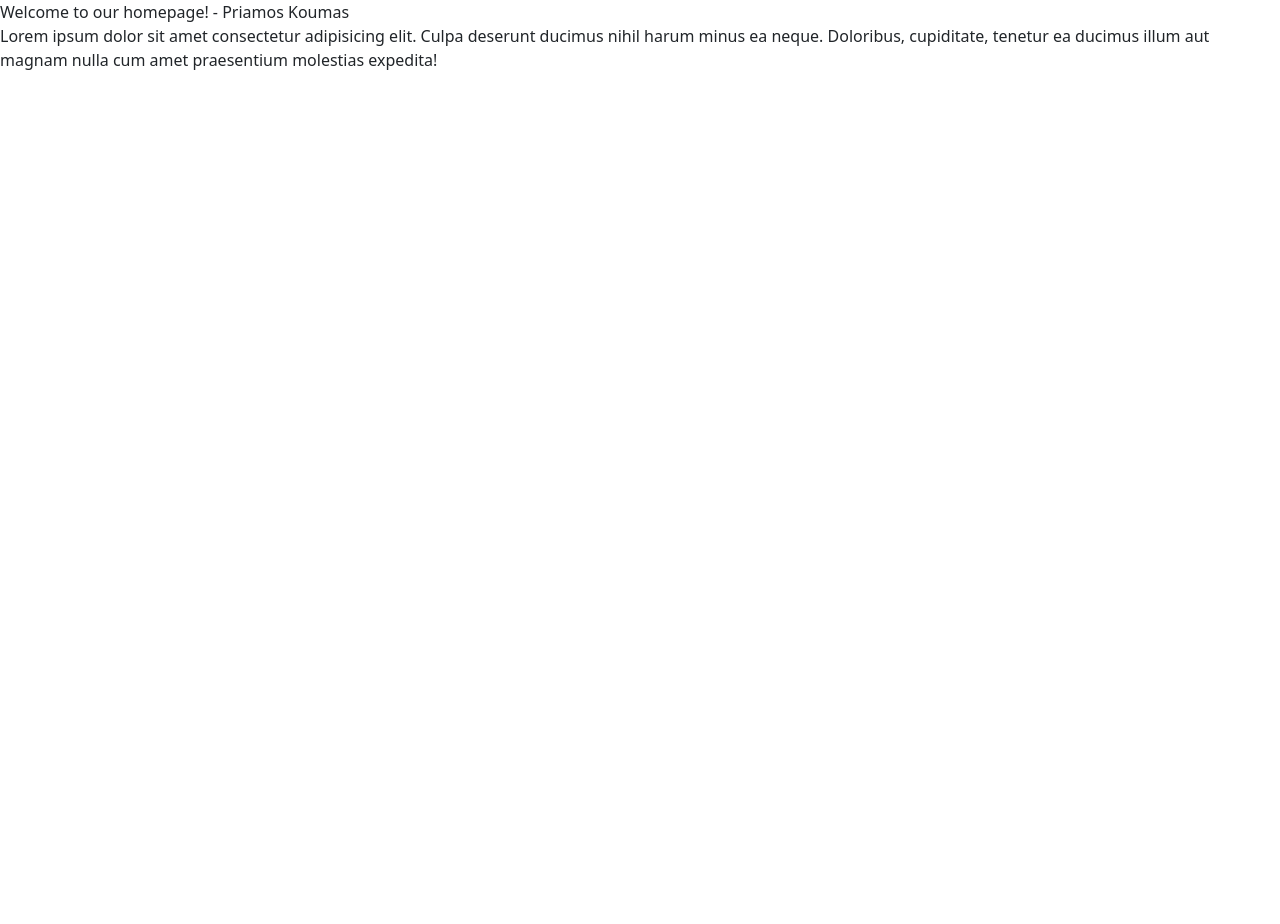
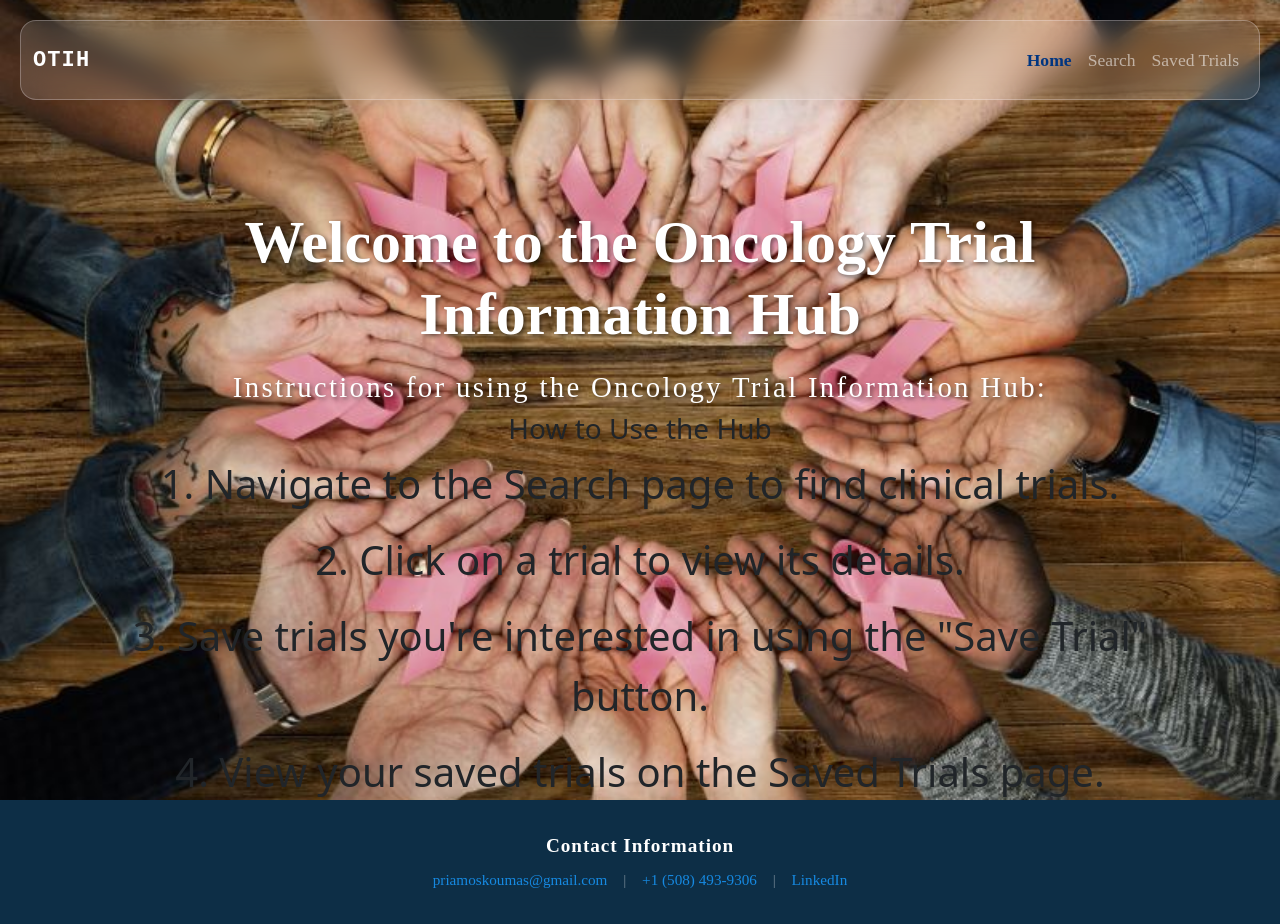
Before and after one commit to crisst330/oncology-trial-information-hub-project-2, a website: page frontend/index.html in a window 1280 px wide. Before the commit the page ends 800 px from the top, so only its background shows below. Drawn offline with nearby package versions, Linux system fonts and the light colour scheme.

Commit message:
homepage foundations

```diff
--- a/frontend/index.html
+++ b/frontend/index.html
@@ -18,12 +18,73 @@
     <link rel="stylesheet" href="style/styles.css" />
   </head>
   <body>
-    <header>Welcome to our homepage! - Priamos Koumas</header>
-    <p>
-      Lorem ipsum dolor sit amet consectetur adipisicing elit. Culpa deserunt
-      ducimus nihil harum minus ea neque. Doloribus, cupiditate, tenetur ea
-      ducimus illum aut magnam nulla cum amet praesentium molestias expedita!
-    </p>
-    <script type="module" src="./js/main.js"></script>
-  </body>
+    <!--This is a link to a YouTube video used for the index:
+https://www.youtube.com/watch?v=h5apE3E72wY&list=PLj0z0WBaTiH7jOjO7C0w2lSeuuisoiSR9
+-->
+
+<body>
+<nav class="navbar navbar-expand-lg navbar-dark fixed-top">
+  <div class="container-fluid">
+    <a class="navbar-brand" href="index.html"><span class="brand-prompt"></span>
+      OTIH</a>
+    <button class="navbar-toggler" type="button" data-bs-toggle="collapse"
+    data-bs-target="#navbarNav" aria-controls="navbarNav" aria-expanded="false"
+    aria-label="Toggle navigation">
+      <span class="navbar-toggler-icon"></span>
+    </button>
+    <div class="collapse navbar-collapse" id="navbarNav">
+      <ul class="navbar-nav ms-auto">
+        <li class="nav-item">
+          <a class="nav-link active" aria-current="page" href="index.html">
+            Home</a>
+        </li>
+        <li class="nav-item">
+          <a class="nav-link" href="search.html">Search</a>
+        </li>
+        <li class="nav-item">
+          <a class="nav-link" href="saved.html">Saved Trials</a>
+        </li>
+
+        </li>
+      </ul>
+    </div>
+  </div>
+</nav>
+<section class="hero-section">
+  <img src="images/cancercommunity.jpg" alt="Cancer Community"
+  class="hero-bg-img">
+  <div class= "container d-flex flex-column align-items-center text-center
+  justify-content-center fs-1">
+    <h1>Welcome to the Oncology Trial Information Hub</h1>
+    <h2>Instructions for using the Oncology Trial Information Hub:</h2>
+    <div class="hero-instructions">
+      <h3>How to Use the Hub</h3>
+      <p>1. Navigate to the Search page to find clinical trials.</p>
+      <p>2. Click on a trial to view its details.</p>
+      <p>3. Save trials you're interested in using the "Save Trial" button.</p>
+      <p>4. View your saved trials on the Saved Trials page.</p>
+    </div>
+  </div>
+</section>
+
+  <footer class="site-footer">
+    <div class="container">
+      <p class="footer-name">Contact Information</p>
+      <div class="footer-contact">
+        <a href="mailto:priamoskoumas@gmail.com">priamoskoumas@gmail.com</a>
+        <span class="footer-divider">|</span>
+        <a href="tel:+15084939306">+1 (508) 493-9306</a>
+        <span class="footer-divider">|</span>
+        <a href="https://linkedin.com/in/priamos" target="_blank" rel="noopener
+        noreferrer">LinkedIn</a>
+      </div>
+    </div>
+  </footer>
+  <script src=
+  "https://cdn.jsdelivr.net/npm/bootstrap@5.3.8/dist/js/bootstrap.bundle.min.js"
+  integrity=
+  "sha384-FKyoEForCGlyvwx9Hj09JcYn3nv7wiPVlz7YYwJrWVcXK/BmnVDxM+D2scQbITxI"
+  crossorigin="anonymous"></script>
+  <script src="js/main.js" type="module"></script>
+</body>
 </html>
--- a/frontend/style/styles.css
+++ b/frontend/style/styles.css
@@ -1,3 +1,148 @@
-h1 {
-    background-color: blue;
+html, body {
+   margin: 0;
+   padding: 0;
+   min-height: 100%;
 }
+
+.navbar-brand {
+    font-size: 22px;
+    font-weight: 700;
+    color: white;
+    font-family: 'Courier New', Courier, monospace;
+    font-style: normal;
+    float: left;
+    letter-spacing: 0.05em;
+}
+
+.brand-prompt {
+    color: #ffffff;
+    text-shadow: 0 0 8px rgba(255, 255, 255, 0.9), 0 0 20px rgba
+    (255, 255, 255, 0.6);
+}
+
+
+.navbar {
+    background: rgba(255, 257, 253, 0.13);
+    backdrop-filter: blur(12px);
+    -webkit-backdrop-filter: blur(12px);
+    border: 1px solid rgba(255, 246, 255, 0.27);
+    min-height: 80px;
+    margin: 20px;
+    border-radius: 16px;
+}
+
+.navbar.navbar-shrink {
+    min-height: 60px;
+    margin: 10px 20px;
+    background: rgba(255, 255, 255, 0.35);
+}
+
+.nav-link {
+    font-size: 1.1rem;
+    font-family: Cinzel, raleway;
+}
+
+.navbar .navbar-nav .nav-link.active {
+    color: #003580;
+    font-weight: bold;
+}
+
+.navbar-toggler:focus{
+    outline: none;
+    box-shadow: none;
+}
+
+.nav-item {
+    position: relative;
+}
+
+.nav-link::before {
+    content: "";
+    position: absolute;
+    width: 0;
+    height: 2px;
+    bottom: 0;
+    left: 0;
+    background-color: rgb(22, 137, 225);
+    visibility: hidden;
+    transition: width 0.3s ease-in-out, visibility 0.3s ease-in-out;
+}
+
+.nav-link:hover::before {
+    width: 100%;
+    visibility: visible;
+}
+
+.hero-section {
+    position: relative;
+    width: 100%;
+    height: 100vh;
+    overflow: hidden;
+}
+
+.hero-bg-img {
+    position: absolute;
+    inset: 0;
+    width: 100%;
+    height: 100%;
+    object-fit: cover;
+    object-position: center;
+}
+
+.hero-section .container {
+    height: 100vh;
+    z-index: 1;
+    position: relative;
+}
+
+.hero-section .container h1 {
+    font-size: 1.5em;
+    color: white;
+    font-family: Cinzel, raleway;
+    font-weight: bold;
+    text-shadow: 2px 2px 4px rgba(0, 0, 0, 0.5);
+    margin-top: 20%;
+}
+
+.hero-section .container h2 {
+    font-size: 1.8rem;
+    color: white;
+    font-family: Cinzel, raleway;
+    font-weight: normal;
+    text-shadow: 2px 2px 4px rgba(0, 0, 0, 0.5);
+    letter-spacing: 0.08em;
+    margin-top: 12px;
+}
+
+.site-footer {
+    background: rgba(1, 35, 61, 0.95);
+    color: white;
+    text-align: center;
+    padding: 32px 16px;
+    font-family: Cinzel, raleway;
+}
+
+.footer-name {
+    font-size: 1.2rem;
+    font-weight: bold;
+    margin-bottom: 8px;
+    letter-spacing: 0.05em;
+}
+
+.footer-contact {
+    font-size: 0.95rem;
+}
+
+.footer-contact a {
+    color: rgb(22, 137, 225);
+    text-decoration: none;
+}
+
+.footer-contact a:hover {
+    color: white;
+}
+
+.footer-divider {
+    margin: 0 12px;
+    opacity: 0.4;
+}
```
Also changed, not shown: frontend/images/cancercommunity.jpg (added).
